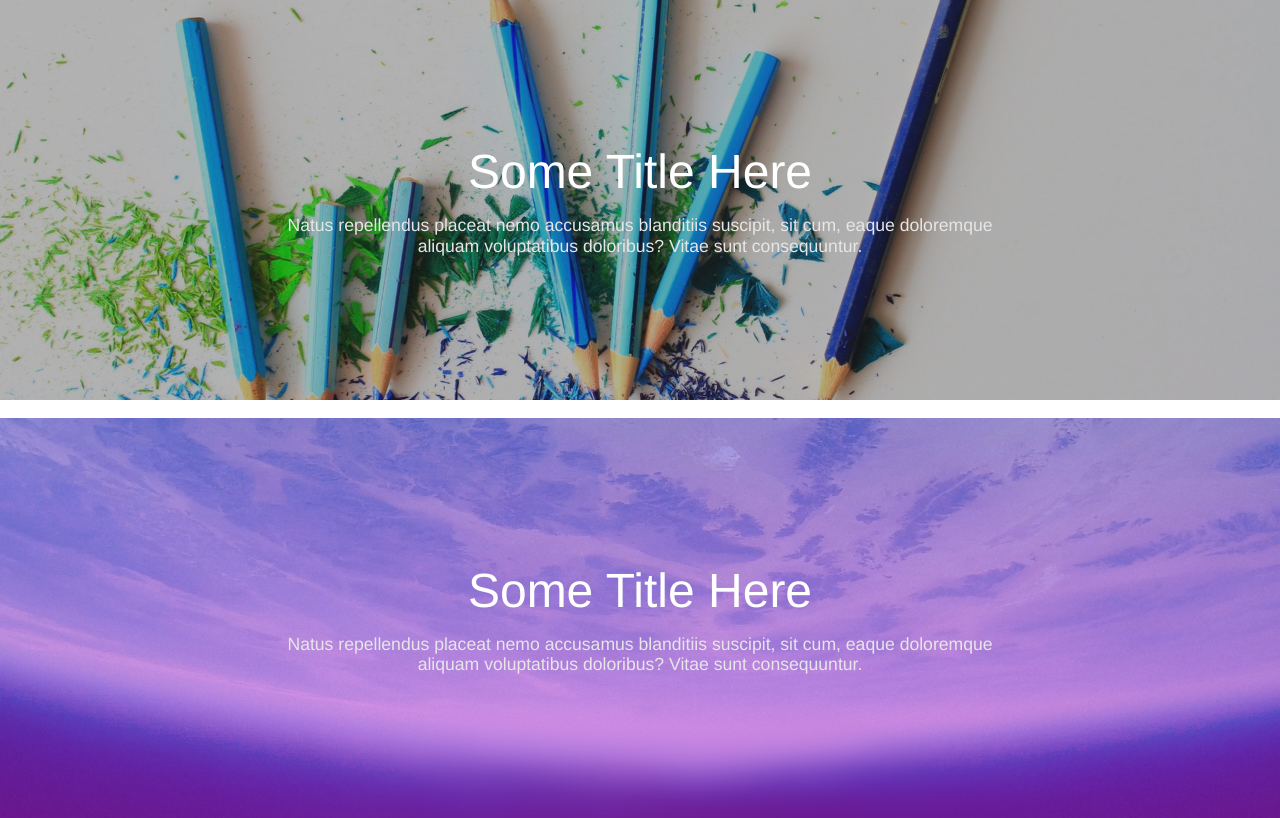
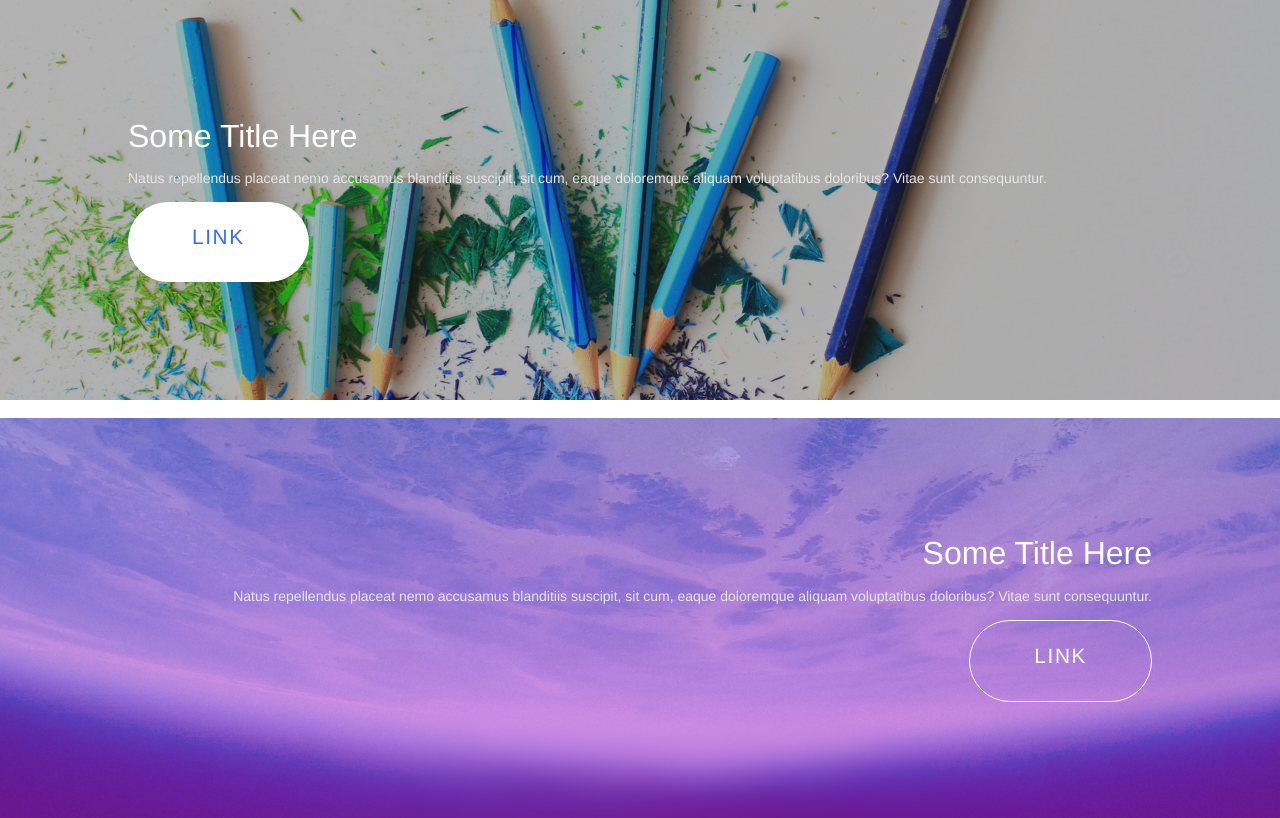
Before and after one commit to kontribu/heroes, a website: page index.html in a window 1280 px wide. Drawn offline with nearby package versions, Linux system fonts and the light colour scheme; a small style sheet from the web is missing.

Commit message:
change theme file , add link and add color

```diff
--- a/index.html
+++ b/index.html
@@ -9,7 +9,7 @@
   <link rel="stylesheet" href="//cdn.rawgit.com/necolas/normalize.css/master/normalize.css">
   <link rel="stylesheet" href="//cdn.rawgit.com/milligram/milligram/master/dist/milligram.min.css">
 
-  <link rel="stylesheet" href="dist/heroes.css">
+  <link rel="stylesheet" href="dist/bundle.css">
 
   <title>Heroes</title>
 </head>
@@ -19,13 +19,14 @@
       <div class="column">
 
         <!-- Clean Heroes -->
-        <div class="hr hr-clean">
+        <div class="hr hr-clean hr-left">
           <div class="hr-background">
             <img src="demo/background-1.jpeg" />
           </div>
           <div class="hr-content">
             <div class="hr-title">Some Title Here</div>
             <div class="hr-description">Natus repellendus placeat nemo accusamus blanditiis suscipit, sit cum, eaque doloremque aliquam voluptatibus doloribus? Vitae sunt consequuntur.</div>
+            <a class="hr-link" href="">link</a>
           </div>
         </div>
 
@@ -36,13 +37,14 @@
       <div class="column">
 
         <!-- Gradient Heroes -->
-        <div class="hr hr-gradient">
+        <div class="hr hr-gradient hr-right">
           <div class="hr-background">
             <img src="demo/background-2.jpeg" />
           </div>
           <div class="hr-content">
             <div class="hr-title">Some Title Here</div>
             <div class="hr-description">Natus repellendus placeat nemo accusamus blanditiis suscipit, sit cum, eaque doloremque aliquam voluptatibus doloribus? Vitae sunt consequuntur.</div>
+            <a class="hr-link hr-link-outline" href="">link</a>
           </div>
         </div>
 
--- a/src/lib/color.scss
+++ b/lib/color.scss
@@ -1,6 +1,7 @@
 // Primary
 $white : #ffffff;
 $black : #000000;
+$primary : #396afc;
 
 // Background
 $background : #252525;
--- /dev/null
+++ b/lib/link.scss
@@ -0,0 +1,34 @@
+.hr-link {
+  cursor: pointer;
+  display: inline-block;
+  border-radius: 3rem;
+  color: $primary;
+  background-color: $white;
+  white-space: nowrap;
+  height: 4.4rem;
+  font-size: 1.3rem;
+  padding: 0.3rem 4rem;
+  text-decoration: none;
+  text-transform: uppercase;
+  text-align: center;
+  line-height: 3.8rem;
+  letter-spacing: 0.1rem;
+
+  &:focus, &:hover {
+    border-color: $primary;
+    background-color: $primary;
+    outline: 0;
+    color: $white;
+  }
+  &-outline {
+    color: $white;
+    border: 1px solid $white;
+    background-color: transparent;
+
+    &:focus, &:hover {
+      color: $primary;
+      border-color: $white;
+      background-color: $white;
+    }
+  }
+}
--- a/package.json
+++ b/package.json
@@ -4,8 +4,7 @@
   "description": "Create cool heroes with simple way",
   "main": "index.js",
   "scripts": {
-    "start": "sass --watch src/main.scss:dist/heroes.css",
-    "build": "sass src/main.scss:dist/heroes.min.css --style compressed"
+    "start": "sass --watch src/main.scss:dist/bundle.css"
   },
   "keywords": [],
   "author": "Muhibbudin Suretno <muhibbudinsuretno1@gmail.com>",
--- a/src/main.scss
+++ b/src/main.scss
@@ -1,8 +1,10 @@
 @import
-  './lib/color',
+  '../lib/color',
+  '../lib/typography',
+  '../lib/link',
 
-  './theme/clean',
-  './theme/gradient';
+  './theme/hr-clean',
+  './theme/hr-gradient';
 
 .hr {
   width: 100%;
@@ -28,9 +30,37 @@
       height: 100%;
     }
   }
+  &-left {
+    justify-content: flex-start;
+  }
+  &-right {
+    justify-content: flex-end;
+  }
+  &-left > &-content {
+    max-width: 80%;
+    padding: 0 10%;
+    text-align: left;
+  }
+  &-right > &-content {
+    max-width: 80%;
+    padding: 0 10%;
+    text-align: right;
+  }
   &-content {
     z-index: 10;
     max-width: 80%;
     text-align: center;
   }
+  &-title {
+    font-size: 32px;
+    font-weight: 300;
+    margin-bottom: 1rem;
+    color: $white;
+  }
+  &-description {
+    font-size: 14px;
+    font-weight: 300;
+    color: darken($white, 10%);
+    margin-bottom: 1rem;
+  }
 }
--- a/src/theme/clean.scss
+++ b/src/theme/hr-clean.scss
@@ -13,16 +13,5 @@
       max-width: 60%;
       font-family: 'Helvetica Neue', sans-serif;
     }
-    &-title {
-      font-size: 3rem;
-      font-weight: 300;
-      margin-bottom: 1rem;
-      color: $white;
-    }
-    &-description {
-      font-size: 1.1rem;
-      font-weight: 300;
-      color: darken($white, 10%);
-    }
   }
 }
--- a/src/theme/gradient.scss
+++ b/src/theme/hr-gradient.scss
@@ -15,16 +15,5 @@
       max-width: 60%;
       font-family: 'Helvetica Neue', sans-serif;
     }
-    &-title {
-      font-size: 3rem;
-      font-weight: 300;
-      margin-bottom: 1rem;
-      color: $white;
-    }
-    &-description {
-      font-size: 1.1rem;
-      font-weight: 300;
-      color: darken($white, 10%);
-    }
   }
 }
```
Also changed, not shown: dist/bundle.css, dist/heroes.min.css (deleted), lib/typography.scss (renamed from src/lib/typography.scss), 3 other files.
